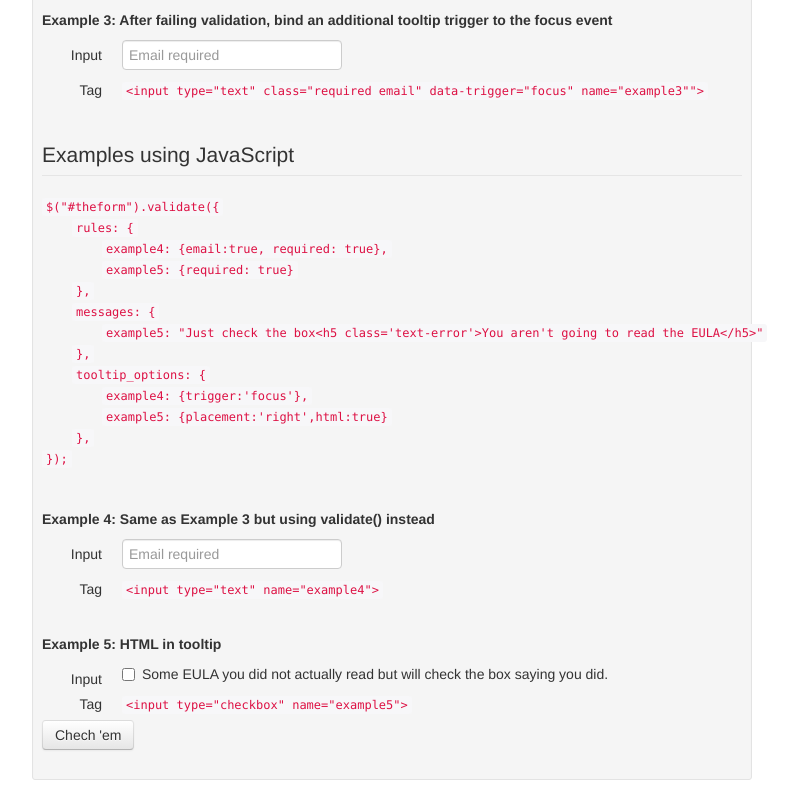
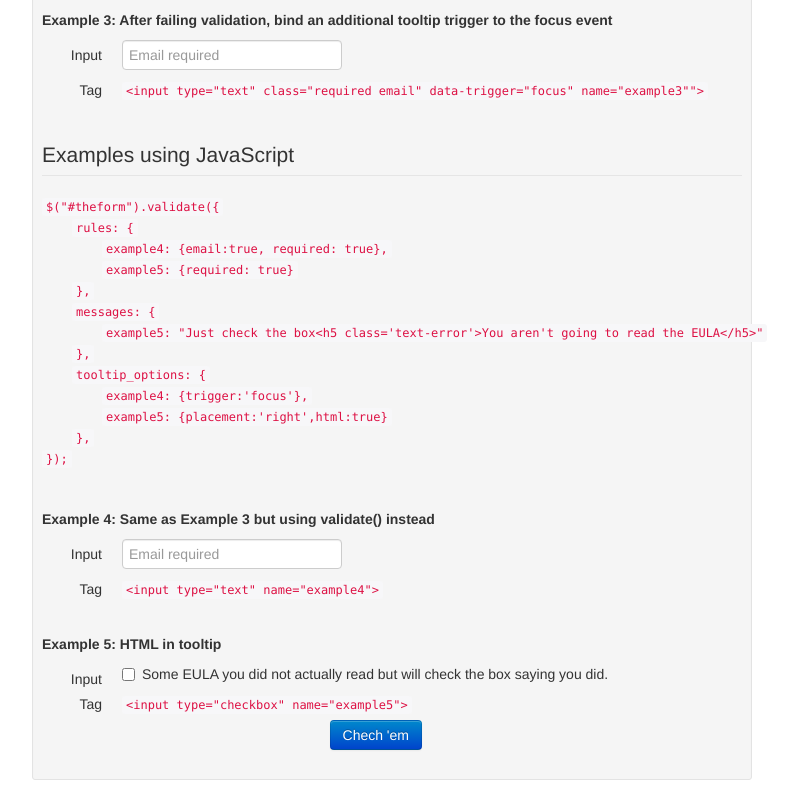
Before and after one commit to Thrilleratplay/jquery-validation-bootstrap-tooltip, a plain HTML site: page index.html in a window 1280 px wide. Shown: the part 547-1347 px from the top of the page, without its empty margins (318-1111 px from the left). Drawn offline with Linux system fonts and the light colour scheme.

Commit message:
Update index.html

```diff
--- a/index.html
+++ b/index.html
@@ -245,7 +245,7 @@
 
 						<div class="row">
 							<div class="span5" id="validity_label"></div>
-							<div class="span5"><input type="submit" class="btn" value="Chech 'em"></div>
+							<div class="span5"><input type="submit" class="btn btn-primary pull-right" value="Chech 'em"></div>
 						</div>
 					</fieldset>
 				</form>
```
